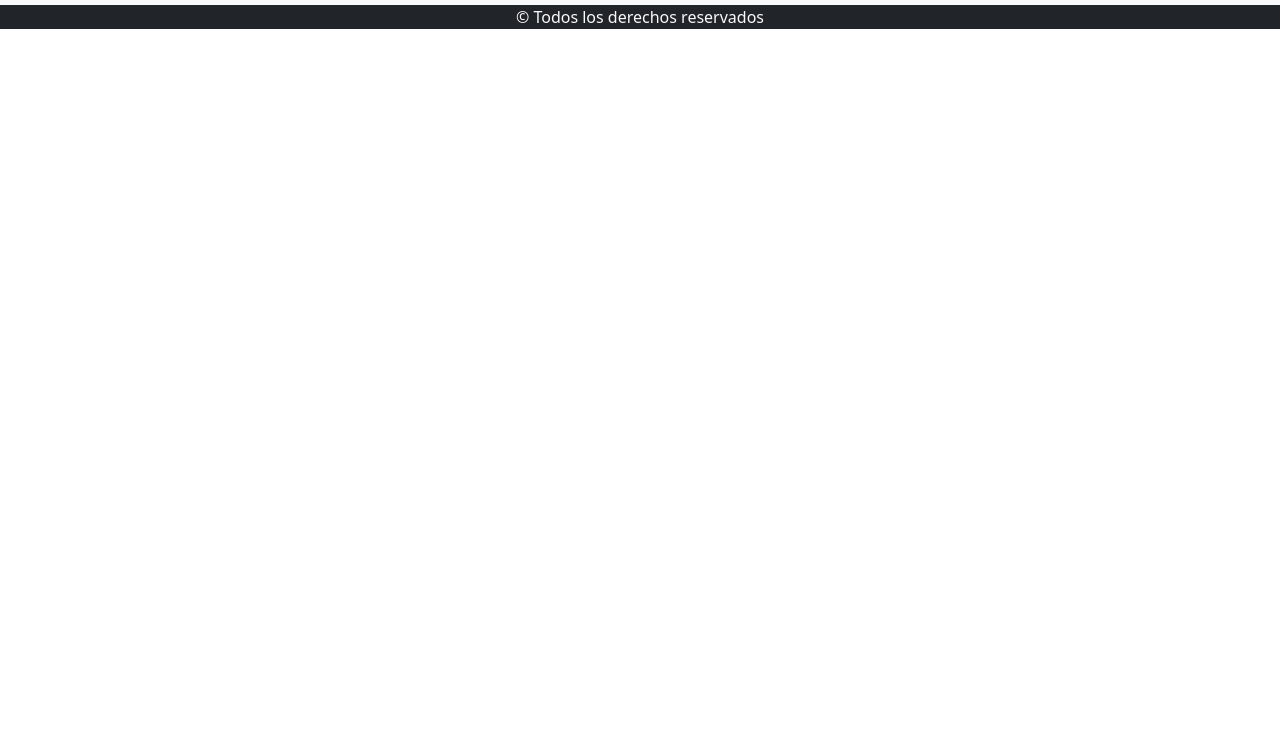
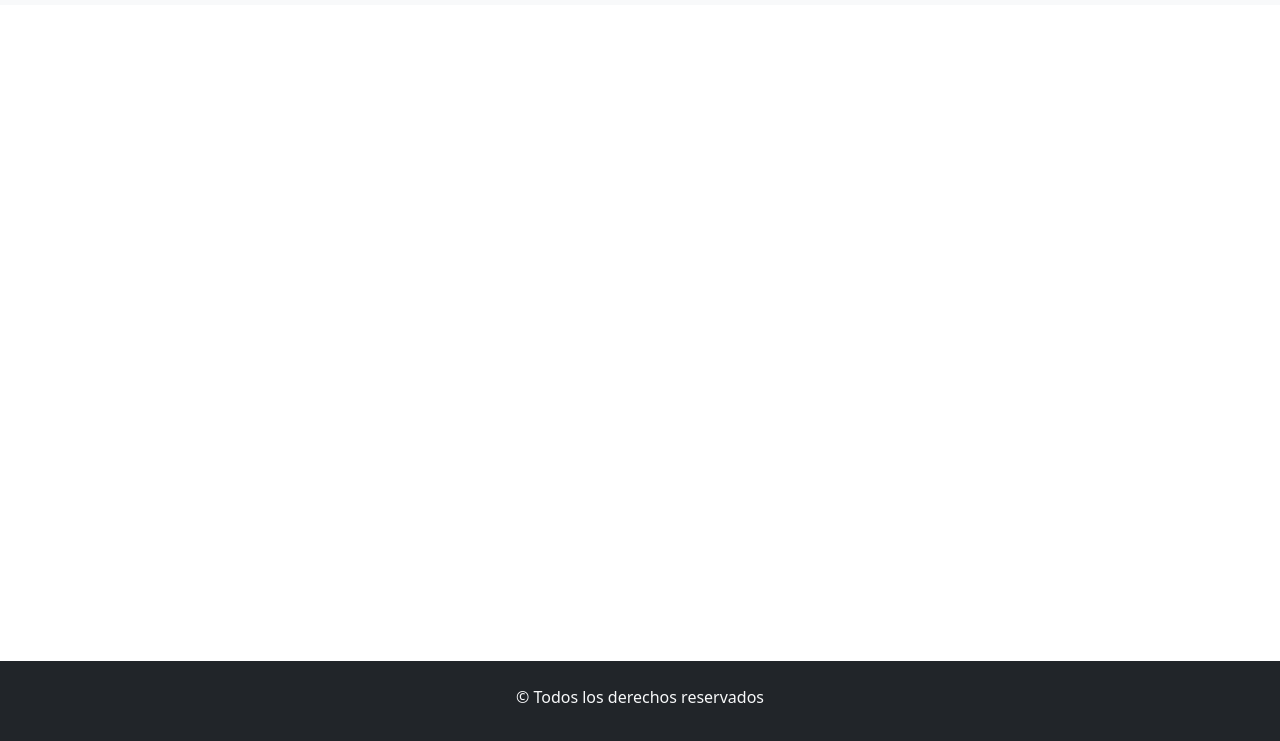
Before and after one commit to santigonzalez603/practicaTransicionesAnimacionesCFS, a plain HTML site: page index.html in a window 1280 px wide. Shown: the part 51-792 px from the top of the page. Drawn offline with nearby package versions, Linux system fonts and the light colour scheme.

Commit message:
baje el footer

```diff
--- a/css/style.css
+++ b/css/style.css
@@ -0,0 +1,9 @@
+body{
+    min-height: 100vh;
+    display: flex;
+    flex-direction: column;
+}
+
+main{
+    flex-grow: 1;
+}
--- a/index.html
+++ b/index.html
@@ -75,7 +75,7 @@
       </nav>
     </header>
     <main></main>
-    <footer class="bg-dark text-light text-center">
+    <footer class="bg-dark text-light text-center py-4">
       <div class="container">
         <p>&copy; Todos los derechos reservados</p>
       </div>
```
